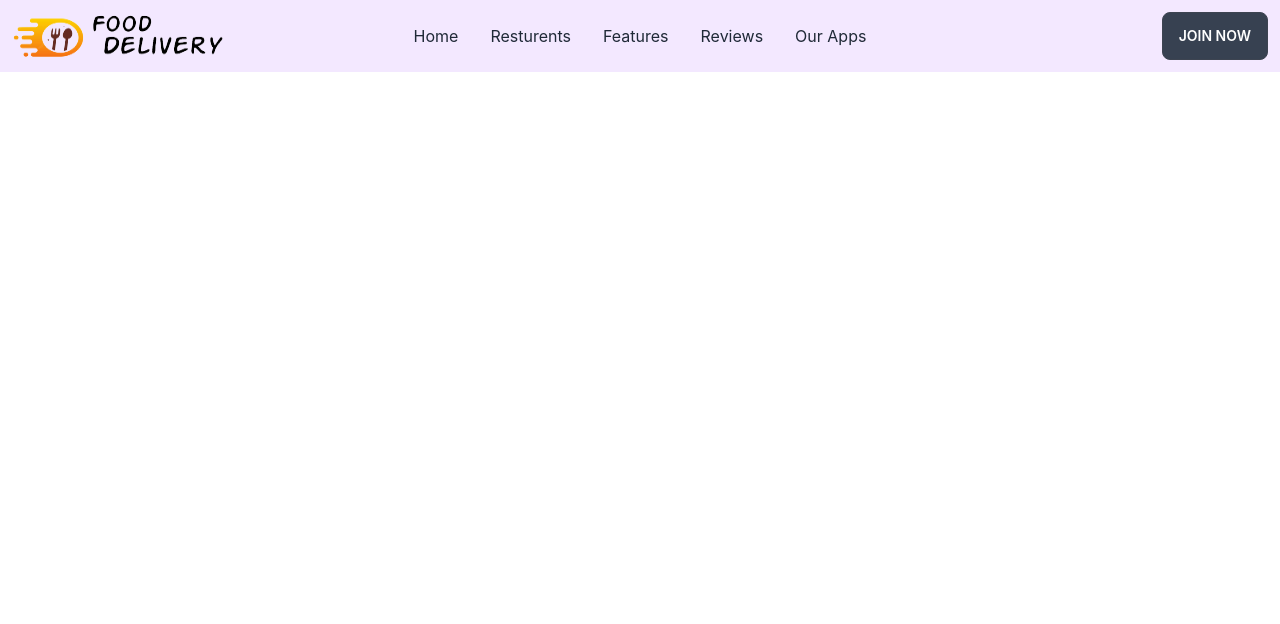
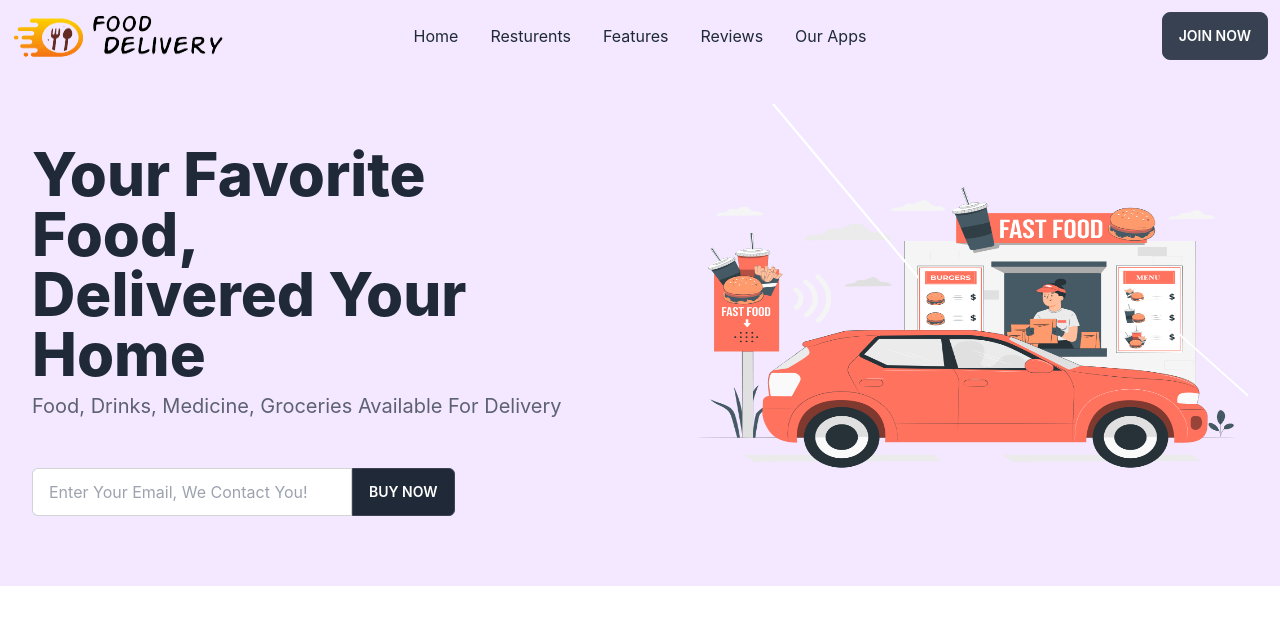
Before and after one commit to AhshanHabib26/food_delivery_with_nextJS, a Next.js app: page / in a window 1280 px wide. Shown: the top 624 px of the page. Built offline with nearby package versions, Linux system fonts and the light colour scheme.

Commit message:
Banner Added

```diff
--- /dev/null
+++ b/components/Banner/Banner.js
@@ -0,0 +1,40 @@
+import Image from "next/image";
+
+const Banner = () => {
+  return (
+    <div className=" bg-purple-100">
+      <div className=" grid grid-cols-1 lg:grid-cols-2 gap-6">
+        <div className="card">
+          <div className="card-body mt-10">
+            <h2 className=" text-4xl lg:text-6xl font-extrabold">
+              Your Favorite Food, <br /> Delivered Your Home
+            </h2>
+            <p className=" flex-grow-0 text-lg lg:text-xl opacity-70">
+              Food, Drinks, Medicine, Groceries Available For Delivery
+            </p>
+            <div className=" flex items-center mt-10">
+              <input
+                type="text"
+                placeholder="Enter Your Email, We Contact You!"
+                className="input input-bordered outline-0 rounded-l-md rounded-none w-full max-w-xs"
+              />
+              <button className="btn rounded-r-md rounded-none bg-gray-800">Buy Now</button>
+            </div>
+          </div>
+        </div>
+        <div className="card">
+          <div className="card-body">
+            <Image
+              width={450}
+              height={450}
+              alt="Banner"
+              src="/FoodBanner.png"
+            />
+          </div>
+        </div>
+      </div>
+    </div>
+  );
+};
+
+export default Banner;
--- a/pages/index.js
+++ b/pages/index.js
@@ -1,7 +1,9 @@
+import Banner from "../components/Banner/Banner";
 import Navbar from "../components/Navbar/Navbar";
 
 export default function Home() {
   return <div>
     <Navbar/>
+    <Banner/>
   </div>;
 }
```
Also changed, not shown: public/FoodBanner.png (added).
